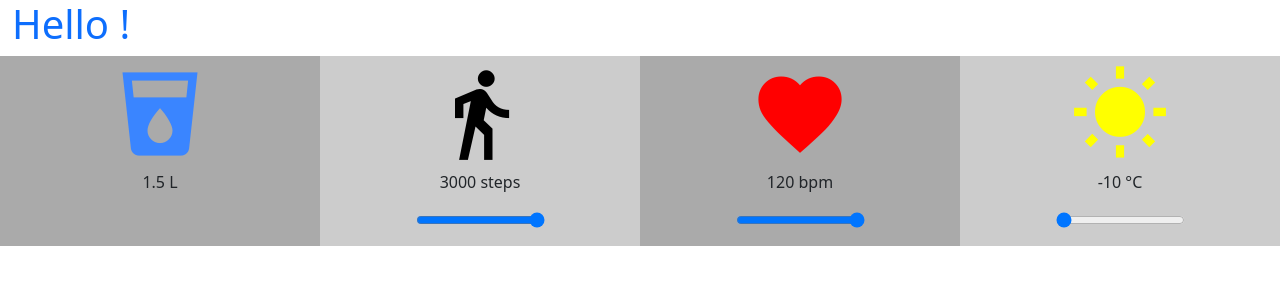
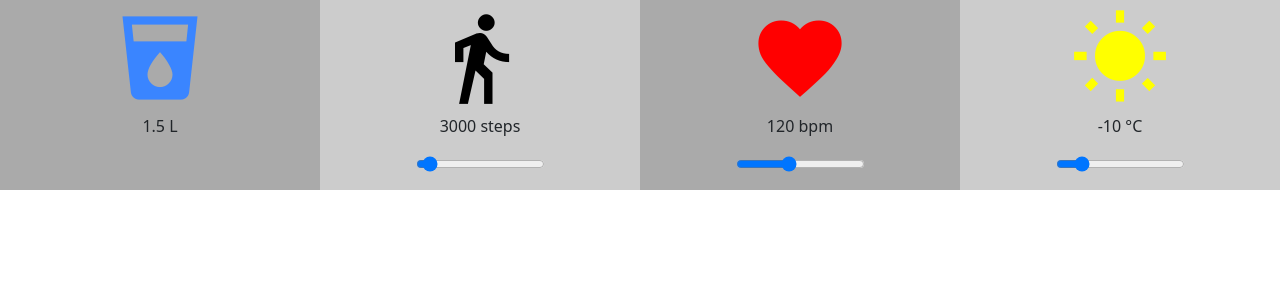
Before and after one commit to PoQuatre/elsy, a React (Create React App) app: page / in a window 1280 px wide. Shown: the top 300 px of the page. Built offline with nearby package versions, Linux system fonts and the light colour scheme.

Commit message:
Add sliders implementations

```diff
--- a/src/App.js
+++ b/src/App.js
@@ -13,18 +13,29 @@ class App extends Component {
   constructor(props) {
     super(props);
 
-    this.setState({
+    this.state = {
       water: 0,
       heart: 120,
-      temperature: -10,
+      temp: -10,
       steps: 3000,
-    });
+    };
   }
+
+  onStepsChange = (e) => {
+    this.setState({ steps: e.target.value });
+  };
+
+  onHeartChange = (e) => {
+    this.setState({ heart: e.target.value });
+  };
+
+  onTempChange = (e) => {
+    this.setState({ temp: e.target.value });
+  };
 
   render() {
     return (
       <div className="container-fluid">
-        <h1 className="text-primary">Hello !</h1>
         <div className="row">
           {/* Water */}
           <Box
@@ -36,13 +47,37 @@ class App extends Component {
           />
 
           {/* Steps */}
-          <Box icon="directions_walk" color="black" value={3000} unit="steps" />
+          <Box
+            icon="directions_walk"
+            color="black"
+            unit="steps"
+            min={stepsMin}
+            max={stepsMax}
+            value={this.state.steps}
+            onChange={this.onStepsChange}
+          />
 
           {/* Heart */}
-          <Box icon="favorite" color="red" value={120} unit="bpm" />
+          <Box
+            icon="favorite"
+            color="red"
+            unit="bpm"
+            min={heartMin}
+            max={heartMax}
+            value={this.state.heart}
+            onChange={this.onHeartChange}
+          />
 
           {/* Temperature */}
-          <Box icon="wb_sunny" color="yellow" value={-10} unit="°C" />
+          <Box
+            icon="wb_sunny"
+            color="yellow"
+            unit="°C"
+            min={tempMin}
+            max={tempMax}
+            value={this.state.temp}
+            onChange={this.onTempChange}
+          />
         </div>
       </div>
     );
--- a/src/components/Box.jsx
+++ b/src/components/Box.jsx
@@ -23,7 +23,7 @@ export default class Box extends Component {
             min={this.props.min}
             max={this.props.max}
             value={this.props.value}
-            onInput={this.props.onInput}
+            onChange={this.props.onChange}
           />
         )}
       </div>
```
